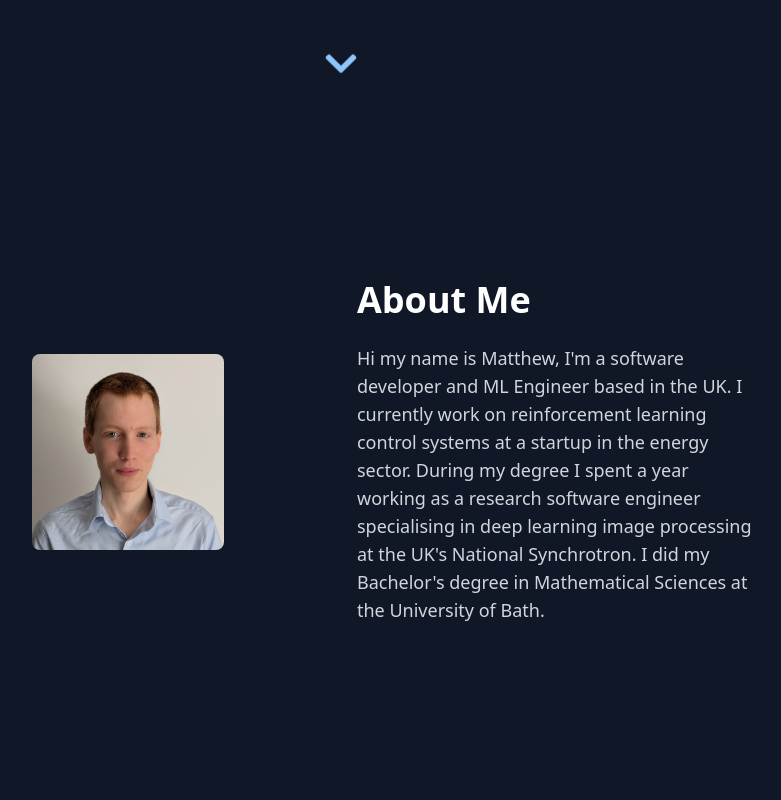
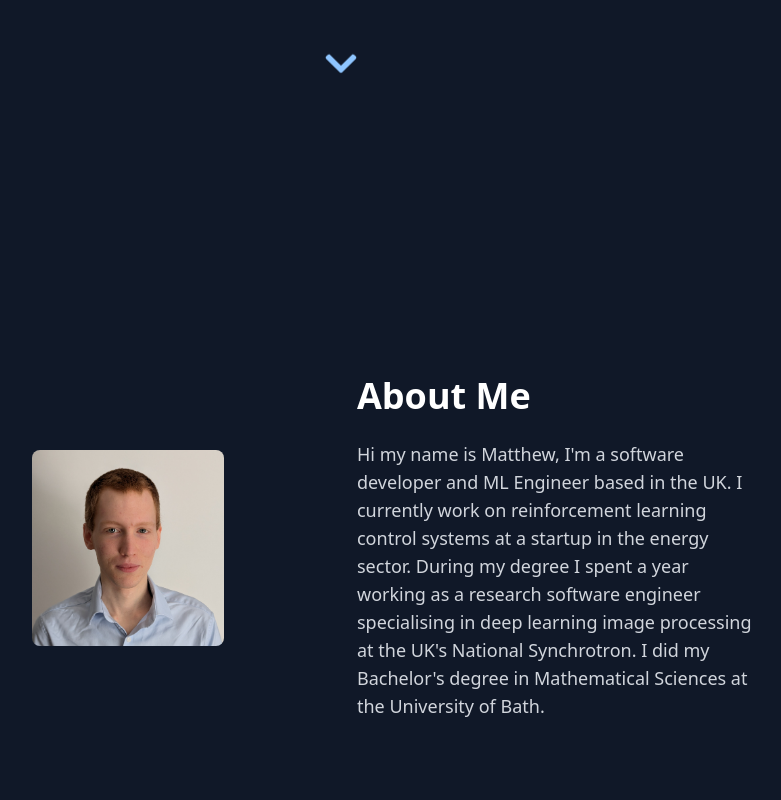
Before and after one commit to mpimblott/mpimblott.github.io, a React (Vite) app: page / in a window 1280 px wide. Shown: the part 680-1480 px from the top of the page, without its empty margins (299-1080 px from the left). Built offline with nearby package versions, Linux system fonts and the light colour scheme.

Commit message:
Increase spacing

```diff
--- a/src/App.tsx
+++ b/src/App.tsx
@@ -23,13 +23,13 @@ function App() {
             <FaChevronDown size={36} className="animate-bounce text-blue-300"/>
           </div>
         </section>
-        <section className="pt-24">
+        <section className="pt-48">
           <Profile/>
         </section>
-        <section className="flex flex-col items-center px-4 pt-24"
+        <section className="flex flex-col items-center pt-48"
         >
           <Gridimp/>
-          <div className="pt-24">
+          <div className="pt-48">
             <Diamond/>
           </div>
         </section>
```
